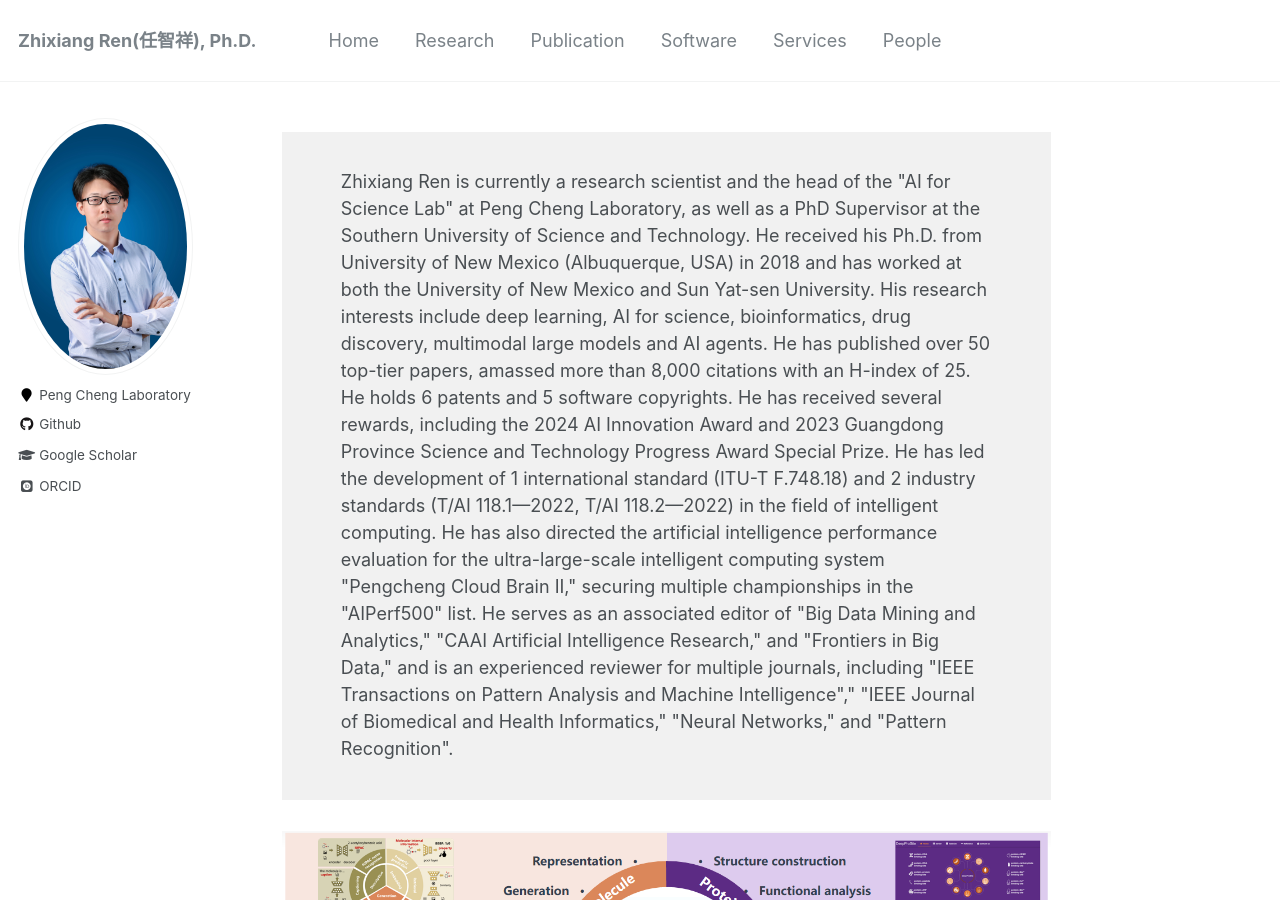
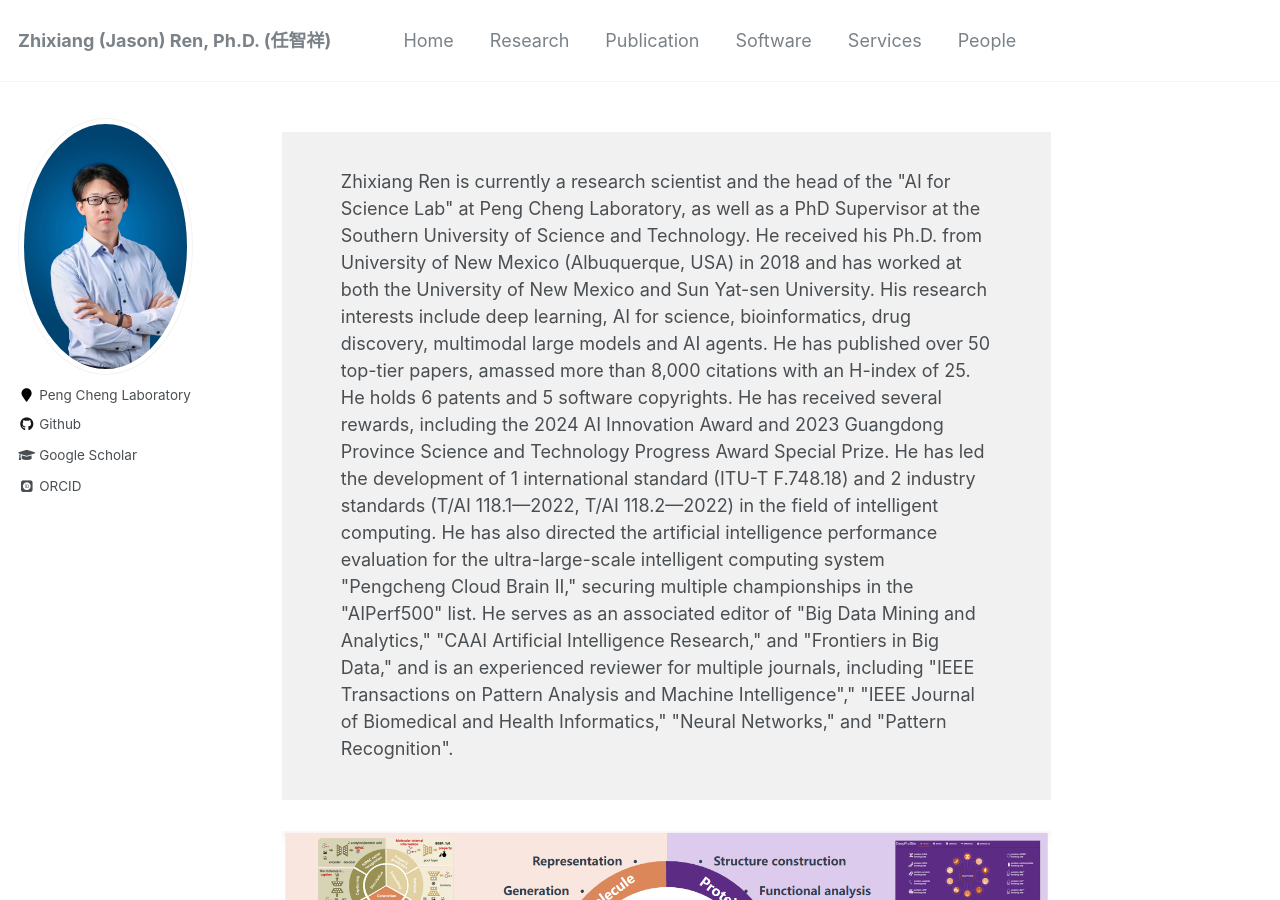
Before and after one commit to zhixiang-ren/zhixiang-ren.github.io, a Jekyll site: the page built from _pages/about.html, in a window 1280 px wide and 900 px high. Built offline with Jekyll 4.4.1, drawn with Linux system fonts in a browser that asks for light colours; some web fonts are replaced.

Commit message:
Update _config.yml

```diff
--- a/_config.yml
+++ b/_config.yml
@@ -8,7 +8,7 @@
 
 # Site Settings
 locale                   : "en-US"
-title                    : "Zhixiang Ren(任智祥), Ph.D."
+title                    : "Zhixiang (Jason) Ren, Ph.D. (任智祥)"
 title_separator          : "-"
 name                     : &name "RZX"
 description              : &description "personal description"
```
